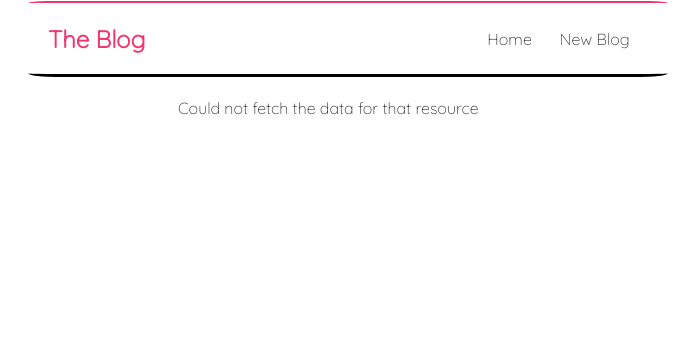
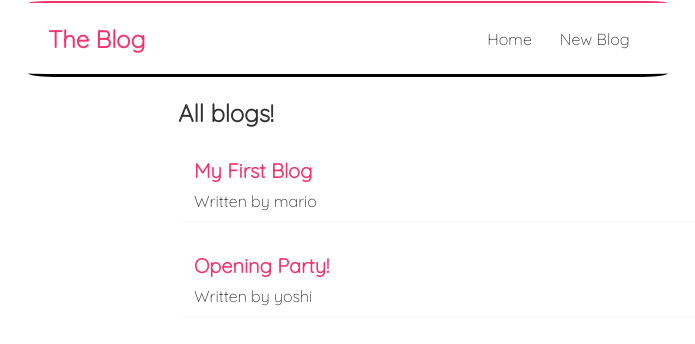
Before and after one commit to GuximS1/Blog, a React (Create React App) app: page / in a window 1280 px wide. Shown: the top 344 px of the page, without its empty margins (292-987 px from the left). Built offline with nearby package versions, Linux system fonts and the light colour scheme; no server answers; data requests are answered from the project's data file.

Commit message:
Custom Hook

```diff
--- a/src/Home.js
+++ b/src/Home.js
@@ -1,31 +1,12 @@
 import { useState, useEffect } from "react";
 import BlogList from "./BlogList";
+import useFetch from "./useFetch";
 const Home = () => {
-  const [blogs, setBlogs] = useState(null);
-  const [isPending, setIsPending] = useState(true);
-  const [error, setError] = useState(null);
-
-  useEffect(() => {
-    setTimeout(() => {
-      fetch("http://localhost:8000/blogss")
-        .then((res) => {
-          if (!res.ok) {
-            throw Error("Could not fetch the data for that resource");
-          }
-          return res.json();
-        })
-        .then((data) => {
-          setBlogs(data);
-          setIsPending(false);
-          setError(null);
-        })
-        .catch((err) => {
-          setIsPending(false);
-          setError(err.message);
-        });
-    }, 1000);
-  }, []);
-
+  const {
+    data: blogs,
+    isPending,
+    error,
+  } = useFetch("http://localhost:8000/blogs");
   return (
     <div className="Home">
       {error && <div>{error}</div>}
--- /dev/null
+++ b/src/useFetch.js
@@ -0,0 +1,30 @@
+import { useState, useEffect } from "react";
+
+const useFetch = (url) => {
+  const [data, setData] = useState(null);
+  const [isPending, setIsPending] = useState(true);
+  const [error, setError] = useState(null);
+  useEffect(() => {
+    setTimeout(() => {
+      fetch(url)
+        .then((res) => {
+          if (!res.ok) {
+            throw Error("Could not fetch the data for that resource");
+          }
+          return res.json();
+        })
+        .then((data) => {
+          setData(data);
+          setIsPending(false);
+          setError(null);
+        })
+        .catch((err) => {
+          setIsPending(false);
+          setError(err.message);
+        });
+    }, 1000);
+  }, [url]);
+  return { data, isPending, error };
+};
+
+export default useFetch;
```
